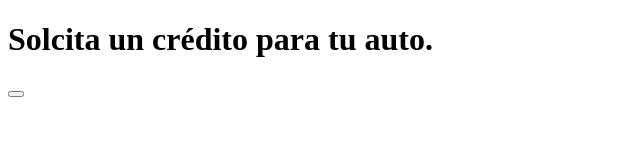
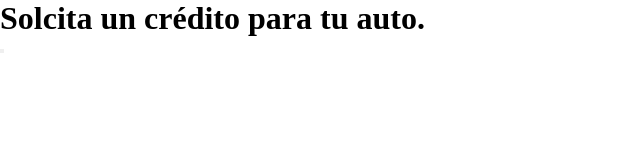
Before and after one commit to ceyck/credito, a plain HTML site: page index.html in a window 1280 px wide. Shown: the whole page, without its empty margins (0-640 px from the left). Drawn offline with Linux system fonts and the light colour scheme.

Commit message:
initialized styles and js

```diff
--- a/index.html
+++ b/index.html
@@ -11,7 +11,7 @@
 		<h1>Solcita un crédito para tu auto.</h1>
 
 		<div>
-			<button></button>
+			<button id="button"></button>
 		</div>
 		<script src="./main.js"></script>
 	</body>
--- a/main.js
+++ b/main.js
@@ -1 +1 @@
-console.log('First message')
+let button = document.querySelector("#button");
--- a/styles.css
+++ b/styles.css
@@ -0,0 +1,9 @@
+* {
+	margin: 0;
+	padding: 0;
+	box-sizing: border-box;
+}
+
+body {
+	position: relative;
+}
```
